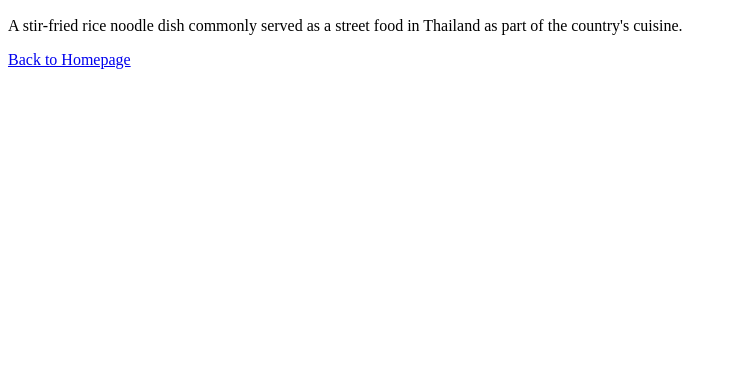
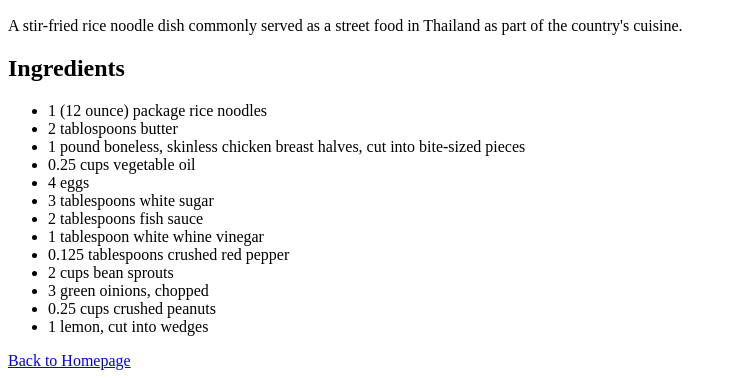
Before and after one commit to JanPomelo/odin-recipes, a plain HTML site: page recipes/padthai.html in a window 1280 px wide. Shown: the part 434-812 px from the top of the page, without its empty margins (0-733 px from the left). Drawn offline with Linux system fonts and the light colour scheme.

Commit message:
Add ingredients section to padthai.html

```diff
--- a/recipes/padthai.html
+++ b/recipes/padthai.html
@@ -15,6 +15,25 @@
       A stir-fried rice noodle dish commonly served as a street food in Thailand
       as part of the country's cuisine.
     </p>
+    <h2>Ingredients</h2>
+    <ul>
+      <li>1 (12 ounce) package rice noodles</li>
+      <li>2 tablospoons butter</li>
+      <li>
+        1 pound boneless, skinless chicken breast halves, cut into bite-sized
+        pieces
+      </li>
+      <li>0.25 cups vegetable oil</li>
+      <li>4 eggs</li>
+      <li>3 tablespoons white sugar</li>
+      <li>2 tablespoons fish sauce</li>
+      <li>1 tablespoon white whine vinegar</li>
+      <li>0.125 tablespoons crushed red pepper</li>
+      <li>2 cups bean sprouts</li>
+      <li>3 green oinions, chopped</li>
+      <li>0.25 cups crushed peanuts</li>
+      <li>1 lemon, cut into wedges</li>
+    </ul>
     <a href="../index.html">Back to Homepage</a>
   </body>
 </html>
```
